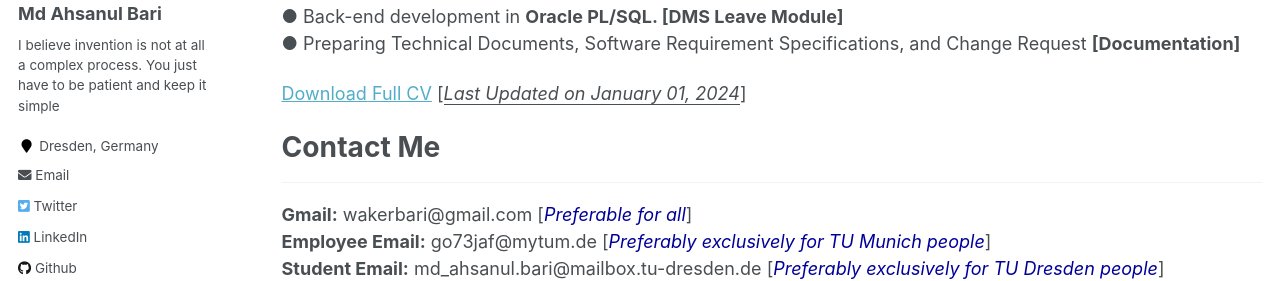
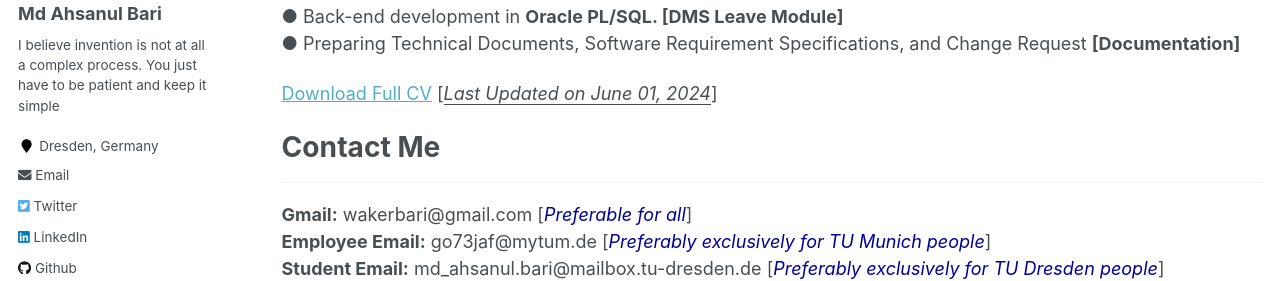
Before and after one commit to AhsanulBariRomi/ahsanul-bari.github.io, a Jekyll site: the page built from _pages/cv.md, in a window 1280 px wide and 900 px high, scrolled down 1607 px. Shown: the part 177-458 px from the top of the window. Built offline with Jekyll 4.4.1, drawn with Linux system fonts in a browser that asks for light colours.

Commit message:
CV Update

```diff
--- a/_pages/cv.md
+++ b/_pages/cv.md
@@ -62,7 +62,7 @@ Data Center, Tomcat (UAT Env.), Weblogic(Prod Env.), Java8, Java11, Java Spring
 ● Preparing Technical Documents, Software Requirement Specifications, and Change Request <b>[Documentation]</b><br />
 
 
-[Download Full CV](https://drive.google.com/file/d/1FW-UW3pWrGoyUlv_RNm9Vx_Dg-l12yqk/view?usp=sharinghttps://drive.google.com/file/d/1bv9SSRFBx7LpyPiuerMqCqYZEsAc30uY/view?usp=share_link) [<ins>*Last Updated on January 01, 2024*</ins>]
+[Download Full CV](https://drive.google.com/file/d/1myNcb6z3wLngJkxEi_bAOnhqvz5K8bTV/view?usp=sharing) [<ins>*Last Updated on June 01, 2024*</ins>]
 
 # Contact Me
 -------------
```
